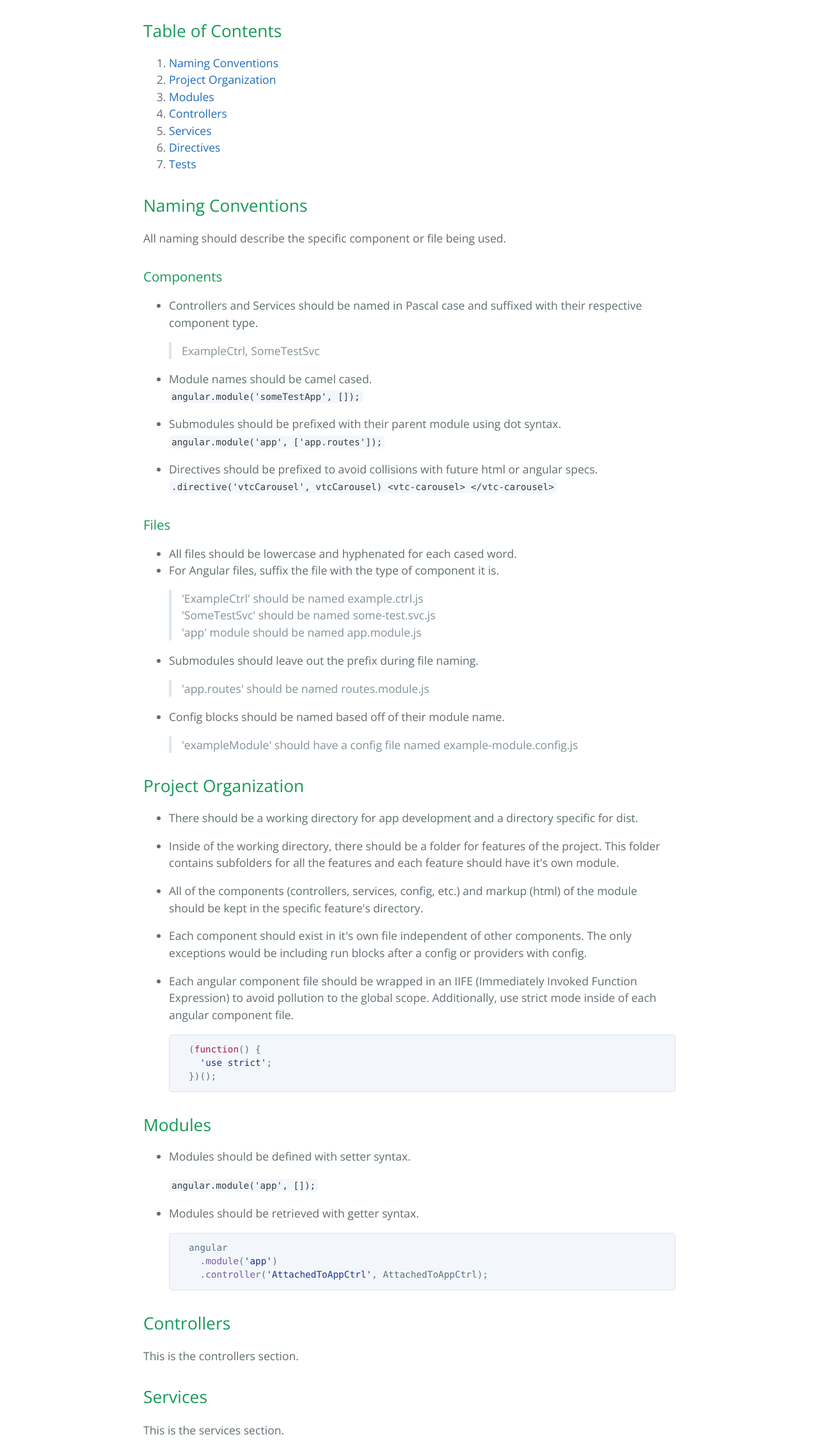
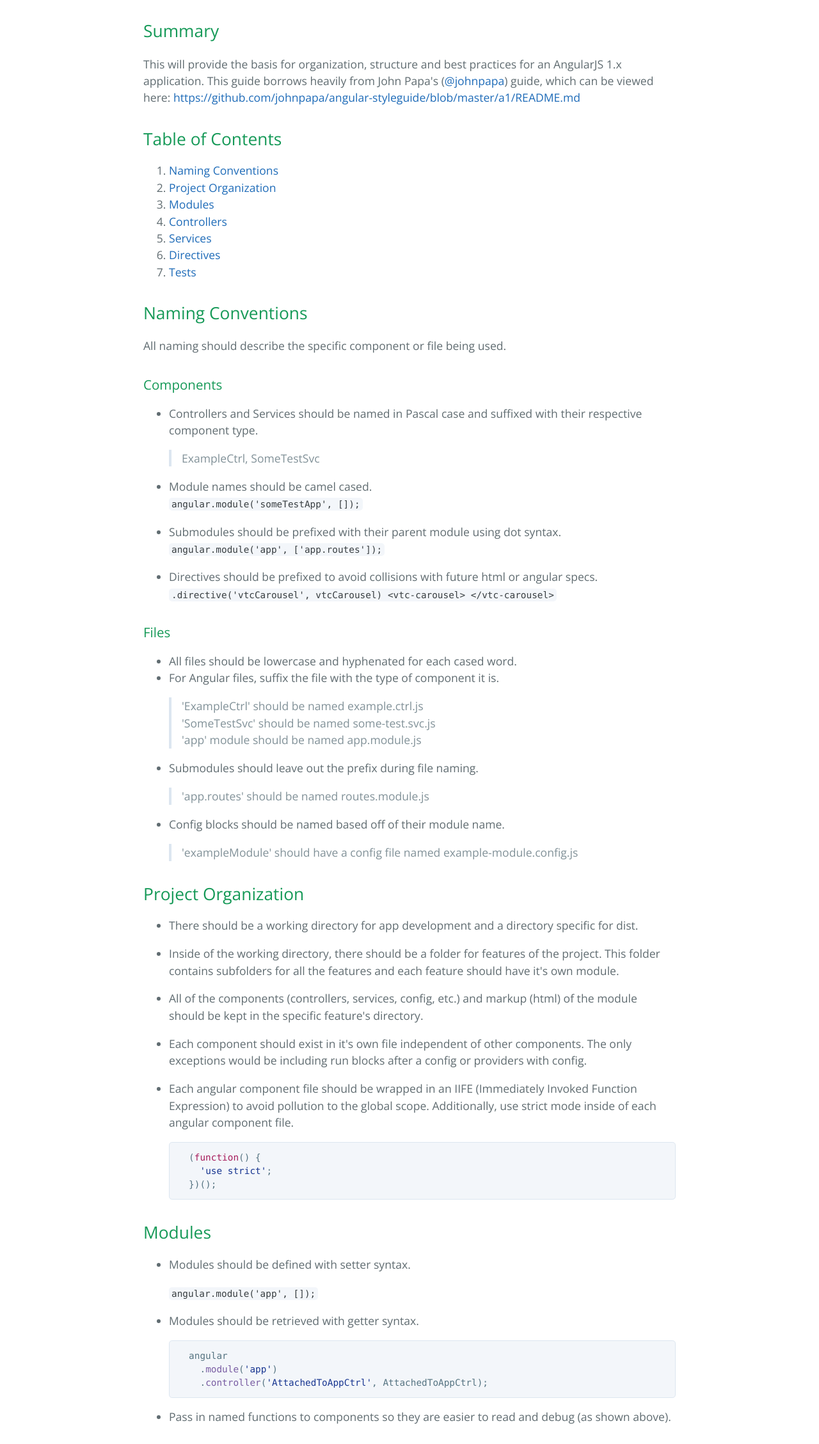
Before and after one commit to mlabus93/demo-angular-app, a plain HTML site: page index.html in a window 1280 px wide. Shown: the part 470-2727 px from the top of the page at 64% size. Drawn offline with nearby package versions, Linux system fonts and the light colour scheme.

```diff
--- a/index.html
+++ b/index.html
@@ -21,6 +21,11 @@
     <section class="main-content">
       <h1>
 <a id="vts-gui-coding-guidelines" class="anchor" href="#vts-gui-coding-guidelines" aria-hidden="true"><span aria-hidden="true" class="octicon octicon-link"></span></a>VTS GUI Coding Guidelines</h1>
+
+<h2>
+<a id="summary" class="anchor" href="#summary" aria-hidden="true"><span aria-hidden="true" class="octicon octicon-link"></span></a>Summary</h2>
+
+<p>This will provide the basis for organization, structure and best practices for an AngularJS 1.x application. This guide borrows heavily from John Papa's (<a href="https://github.com/johnpapa" class="user-mention">@johnpapa</a>) guide, which can be viewed here: <a href="https://github.com/johnpapa/angular-styleguide/blob/master/a1/README.md">https://github.com/johnpapa/angular-styleguide/blob/master/a1/README.md</a></p>
 
 <h2>
 <a id="table-of-contents" class="anchor" href="#table-of-contents" aria-hidden="true"><span aria-hidden="true" class="octicon octicon-link"></span></a>Table of Contents</h2>
@@ -122,6 +127,7 @@
     .<span class="pl-en">module</span>(<span class="pl-s"><span class="pl-pds">'</span>app<span class="pl-pds">'</span></span>)
     .<span class="pl-en">controller</span>(<span class="pl-s"><span class="pl-pds">'</span>AttachedToAppCtrl<span class="pl-pds">'</span></span>, AttachedToAppCtrl);</pre></div>
 </li>
+<li><p>Pass in named functions to components so they are easier to read and debug (as shown above).</p></li>
 </ul>
 
 <h2>
```
Also changed, not shown: params.json (+1 -1 lines).
